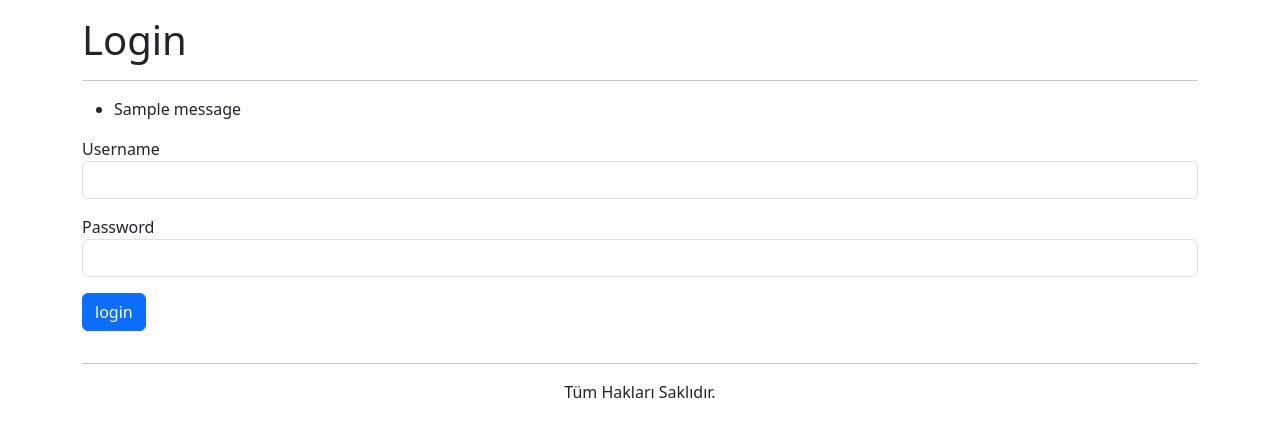
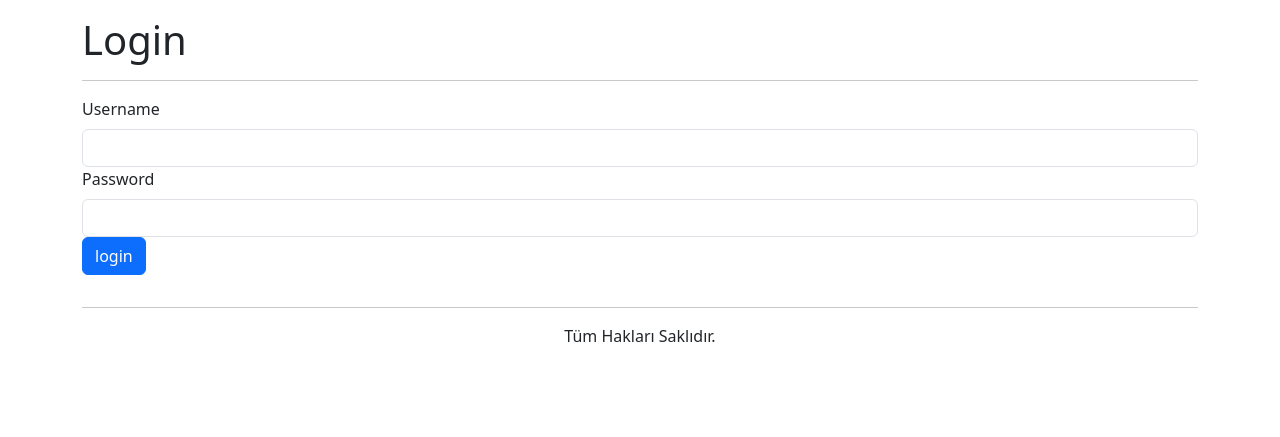
Before and after one commit to ulasgulhan/learn-django, a Django app: page /account/login in a window 1280 px wide. Shown: the part 114-551 px from the top of the page. Run offline with Django 4.2, Linux system fonts and the light colour scheme; one stand-in notice (Sample message) is shown.

Commit message:
AuthenticationForm used for login forms

```diff
--- /dev/null
+++ b/course/examples/account/forms.py
@@ -0,0 +1,21 @@
+from django import forms
+from django.contrib.auth.forms import AuthenticationForm
+from django.forms import widgets
+from django.contrib import messages
+
+class LoginUserForm(AuthenticationForm):
+    def __init__(self, *args, **kwargs):
+        super().__init__(*args, **kwargs)
+        self.fields['username'].widget = widgets.TextInput(attrs={'class':'form-control'})
+        self.fields['password'].widget = widgets.PasswordInput(attrs={'class':'form-control'})
+
+    def clean_username(self):
+        username = self.cleaned_data.get('username')
+
+        if username == 'admin':
+            messages.success(self.request, 'Welcome Admin')
+        return username
+
+    def confirm_login_allowed(self, user):
+        if user.username.startswith('k'):
+            raise forms.ValidationError("Can't login with this username")
--- a/course/examples/account/templates/account/login.html
+++ b/course/examples/account/templates/account/login.html
@@ -14,25 +14,30 @@
         <div class="col">
           <h1>Login</h1>
           <hr>
-          <form method="POST">
+          <form method="POST" novalidate>
             {% csrf_token %}
-            {% if messages %}
-              <ul class="messages">
-                {% for message in messages %}
-                  <li {% if message.tags %} class="{{message.tags}}"{% endif %}>{{message}}</li>
-                {% endfor %}
-              </ul>
-            {% endif %}
 
+            {% for error in form.non_field_errors %}
+              <div class="alert alert-danger">
+                {{error}}
+              </div>
+            {% endfor %}
 
-            <div class="mb-3">
-              <label for="username" class="form-laber">Username</label>
-              <input type="text" name="username" id="username" class="form-control" required>
+            {% for field in form %}
+
+            <div class="mb3 {% if field.errors %} invalid {% endif %}">
+              {% if field.errors %}
+                <div class="alert alert-danger pb-0">
+                  {{ field.errors }}
+                </div>
+              {% endif %}
+              <label for="{{field.id_for_label}}" class="form-label">{{ field.label }}</label>
+              {{ field }}
+
             </div>
-            <div class="mb-3">
-              <label for="password" class="form-laber">Password</label>
-              <input type="password" name="password" id="password" class="form-control" required>
-            </div>
+
+            {% endfor %}
+
             <input type="submit" value="login" class="btn btn-primary">
           </form>
         </div>
--- a/course/examples/account/views.py
+++ b/course/examples/account/views.py
@@ -1,30 +1,32 @@
 import re
+from django.contrib.auth.forms import AuthenticationForm
 from django.contrib.auth.models import User
 from django.shortcuts import redirect, render
 from django.contrib.auth import authenticate, login, logout
 from django.contrib import messages
+from .forms import LoginUserForm
 
 def login_request(request):
     if request.user.is_authenticated:
         return redirect('index')
     if request.method == 'POST':
-        username = request.POST['username']
-        password = request.POST['password']
-        user = authenticate(request, username=username, password=password)
+        form = LoginUserForm(request, data = request.POST)
+        if form.is_valid():
+            username = form.cleaned_data.get('username')
+            password = form.cleaned_data.get('password')
+            user = authenticate(request, username=username, password=password)
 
-        if user is not None:
-            login(request, user)
-            nextUrl = request.GET.get('next', None)
-            if nextUrl is None:
-                messages.success(request, 'login successful')
+            if user is not None:
+                login(request, user)
                 return redirect('index')
             else:
-                return redirect(nextUrl)
+                return render(request, 'account/login.html', {'form': form})
         else:
-            messages.error(request, 'Wrong username or password')
-            return render(request, 'account/login.html')
+                return render(request, 'account/login.html', {'form': form})
     else:
-        return render(request, 'account/login.html')
+        form = LoginUserForm()
+        return render(request, 'account/login.html', {'form': form})
+
 
 
 def register_request(request):
```
Also changed, not shown: course/examples/db.sqlite3, 1 other file.
